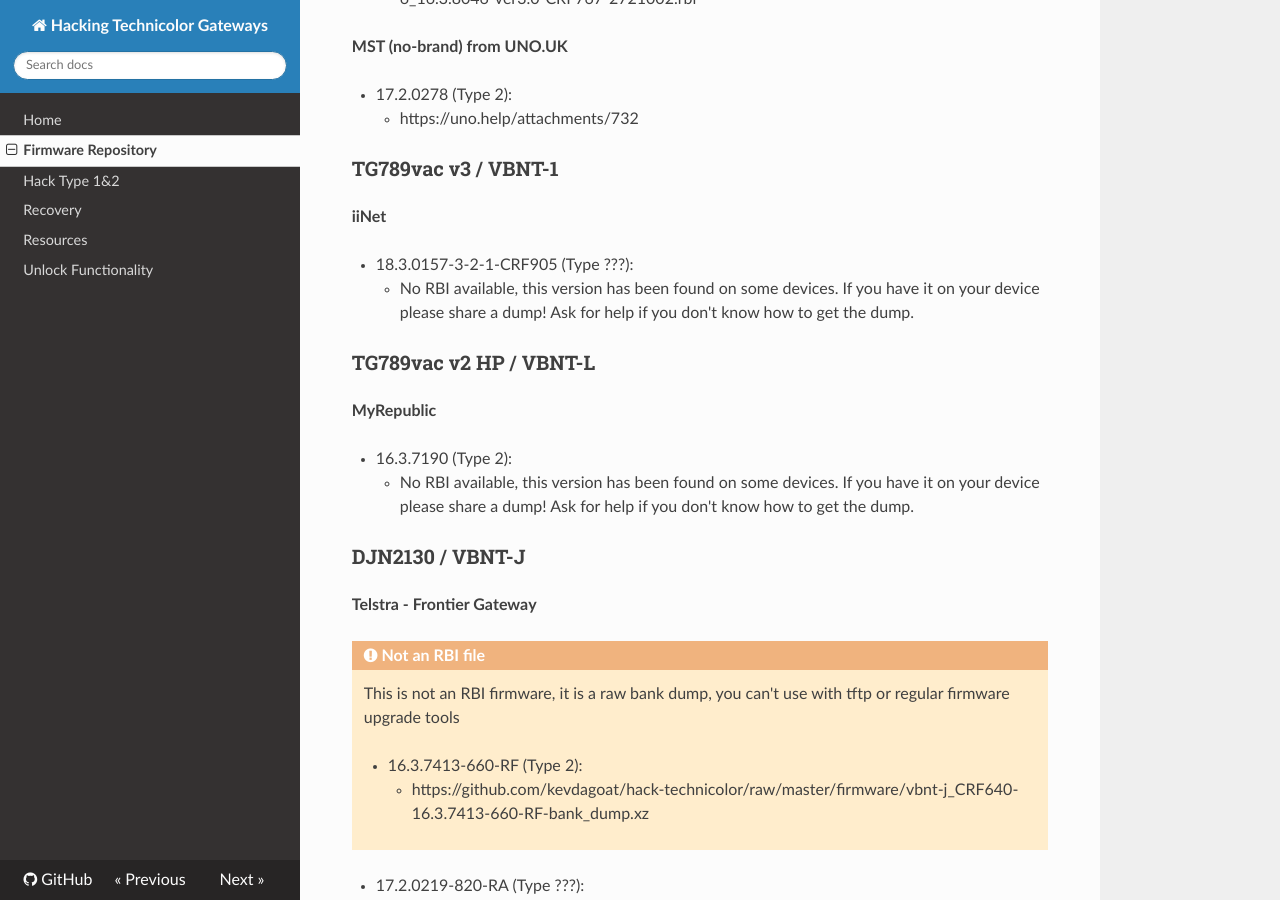
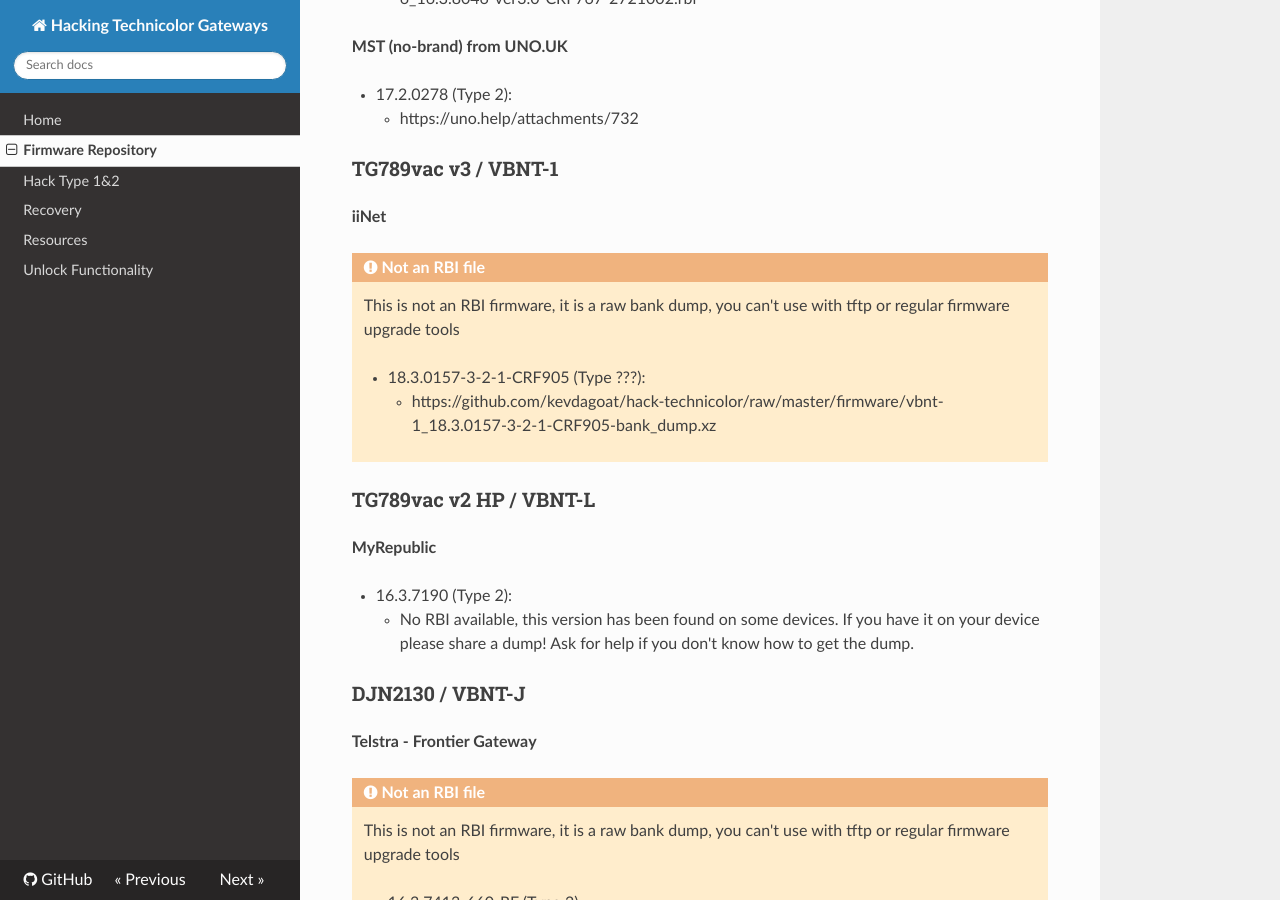
Before and after one commit to hack-technicolor/hack-technicolor, an MkDocs documentation site: the page built from docs/Firmware Repository.md, in a window 1280 px wide and 900 px high, scrolled down 3105 px. Built offline with MkDocs 1.6.1, drawn with Linux system fonts in a browser that asks for light colours; nearby versions of some CDN libraries.

Commit message:
Add Firmware dump link for vbnt-1/TG789V3

```diff
--- a/docs/Firmware Repository.md
+++ b/docs/Firmware Repository.md
@@ -99,8 +99,12 @@
 
 **iiNet**
 
-- 18.3.0157-3-2-1-CRF905 (Type ???):
-    - No RBI available, this version has been found on some devices. If you have it on your device please share a dump! Ask for help if you don't know how to get the dump.
+!!! caution "Not an RBI file"
+    This is not an RBI firmware, it is a raw bank dump, you can't use with tftp or regular firmware upgrade tools
+
+    - 18.3.0157-3-2-1-CRF905 (Type ???):
+        - https://github.com/kevdagoat/hack-technicolor/raw/master/firmware/vbnt-1_18.3.0157-3-2-1-CRF905-bank_dump.xz
+
 
 ### TG789vac v2 HP / VBNT-L
 
```
